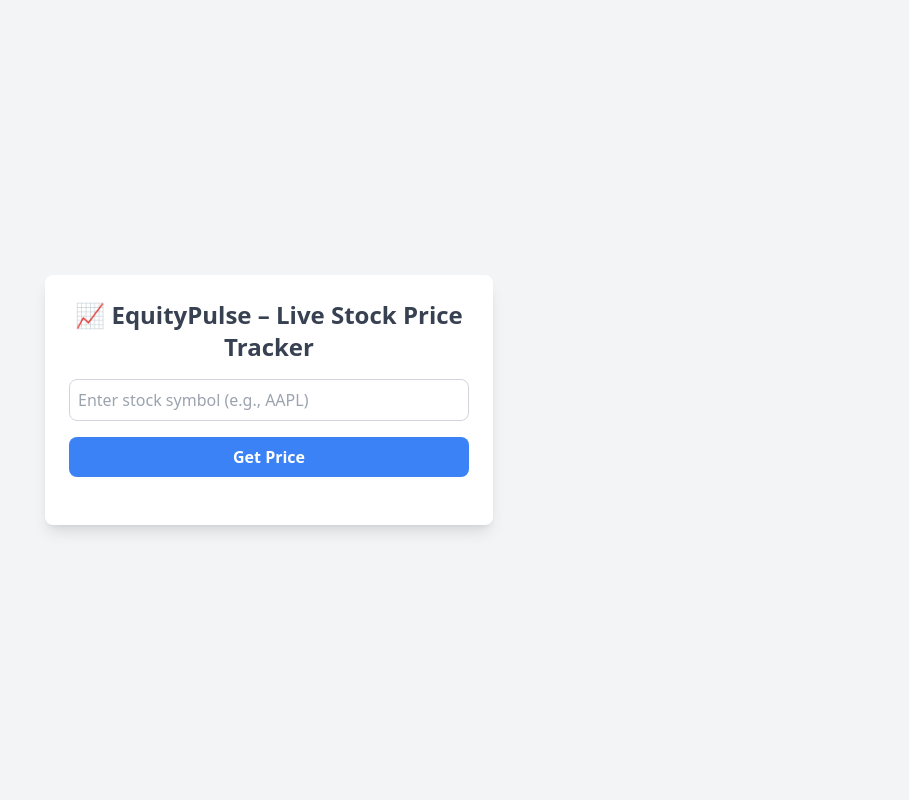
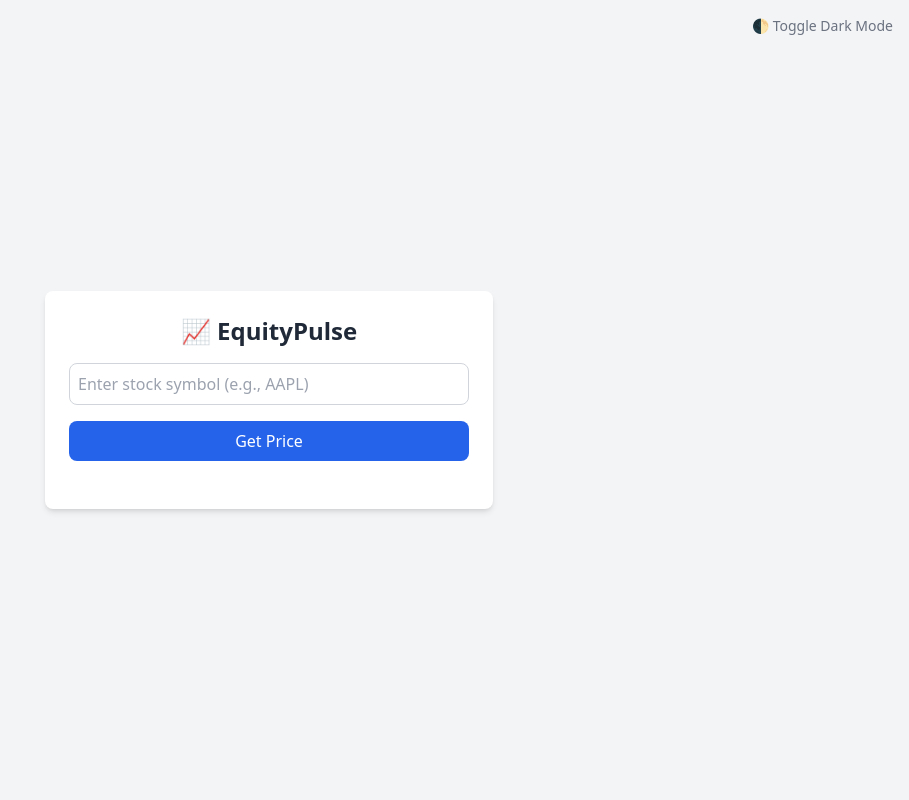
Before and after one commit to bhumi6633/EquityPulse, a Flask app: page / in a window 1280 px wide. Shown: the whole page, without its empty margins (371-1280 px from the left). Run offline with Flask 3, Linux system fonts and the light colour scheme; some libraries are stand-ins or nearby versions.

Commit message:
Update index.html

```diff
--- a/templates/index.html
+++ b/templates/index.html
@@ -1,37 +1,78 @@
 <!DOCTYPE html>
-<html lang="en">
+<html lang="en" class="transition-all duration-300">
 <head>
-    <meta charset="UTF-8">
-    <title>📈 EquityPulse – Stock Tracker</title>
-    <meta name="viewport" content="width=device-width, initial-scale=1.0">
+  <meta charset="UTF-8" />
+  <meta name="viewport" content="width=device-width, initial-scale=1.0" />
+  <title>EquityPulse</title>
   <script src="https://cdn.tailwindcss.com"></script>
+  <script src="https://cdn.jsdelivr.net/npm/chart.js"></script>
   <script src="https://code.jquery.com/jquery-3.6.0.min.js"></script>
+  <script>
+    if (localStorage.getItem('theme') === 'dark') {
+      document.documentElement.classList.add('dark');
+    }
+  </script>
 </head>
-<body class="bg-gray-100 flex items-center justify-center min-h-screen">
+<body class="bg-gray-100 dark:bg-gray-900 text-gray-800 dark:text-white min-h-screen flex flex-col items-center justify-center p-6">
 
-    <div class="bg-white p-6 rounded-lg shadow-lg w-full max-w-md text-center">
-        <h1 class="text-2xl font-bold text-gray-700 mb-4">📈 EquityPulse – Live Stock Price Tracker</h1>
+  <button onclick="toggleTheme()" class="absolute top-4 right-4 text-sm text-gray-500 hover:text-gray-900 dark:hover:text-white">
+    🌓 Toggle Dark Mode
+  </button>
 
+  <div class="bg-white dark:bg-gray-800 p-6 rounded-lg shadow-md w-full max-w-md text-center">
+    <h1 class="text-2xl font-bold mb-4 text-gray-800 dark:text-white">📈 EquityPulse</h1>
     <input id="stock-symbol" type="text" placeholder="Enter stock symbol (e.g., AAPL)"
-               class="w-full p-2 border border-gray-300 rounded-lg focus:outline-none focus:ring-2 focus:ring-blue-400">
-
-        <button onclick="getStockPrice()"
-                class="mt-4 w-full bg-blue-500 hover:bg-blue-600 text-white font-semibold p-2 rounded-lg transition">
+           class="w-full p-2 border border-gray-300 rounded-lg focus:outline-none focus:ring-2 focus:ring-blue-400 dark:bg-gray-700 dark:border-gray-600 dark:text-white">
+    <button onclick="getStockPrice()" class="mt-4 w-full bg-blue-600 hover:bg-blue-700 text-white p-2 rounded-lg">
       Get Price
     </button>
-
-        <div id="stock-result" class="mt-6 text-lg font-medium text-gray-700"></div>
+    <div id="stock-result" class="mt-6 text-lg font-medium"></div>
+    <canvas id="price-chart" class="mt-6 w-full h-64 hidden"></canvas>
+    <div id="recent-searches" class="mt-6 text-sm text-left"></div>
   </div>
 
   <script>
+    let chart = null;
+
+    function toggleTheme() {
+      const html = document.documentElement;
+      html.classList.toggle('dark');
+      localStorage.setItem('theme', html.classList.contains('dark') ? 'dark' : 'light');
+    }
+
+    function renderChart(labels, data) {
+      const ctx = document.getElementById("price-chart").getContext("2d");
+      if (chart) chart.destroy();
+      chart = new Chart(ctx, {
+        type: 'line',
+        data: {
+          labels: labels,
+          datasets: [{
+            label: 'Closing Price ($)',
+            data: data,
+            borderColor: 'rgb(59, 130, 246)',
+            tension: 0.3
+          }]
+        },
+        options: {
+          plugins: {
+            legend: { labels: { color: document.documentElement.classList.contains("dark") ? "white" : "black" }}
+          },
+          scales: {
+            x: { ticks: { color: document.documentElement.classList.contains("dark") ? "white" : "black" }},
+            y: { ticks: { color: document.documentElement.classList.contains("dark") ? "white" : "black" }}
+          }
+        }
+      });
+      $("#price-chart").removeClass("hidden");
+    }
+
     function getStockPrice() {
       const symbol = $("#stock-symbol").val().trim();
-            if (symbol === "") {
-                alert("Please enter a stock symbol.");
-                return;
-            }
+      if (!symbol) return alert("Please enter a stock symbol.");
+      updateRecentSearches(symbol);
 
-            $.post("/get_price", { symbol: symbol }, function(data) {
+      $.post("/get_price", { symbol }, function(data) {
         if (data.error) {
           $("#stock-result").html(`<span class="text-red-600">${data.error}</span>`);
         } else {
@@ -39,19 +80,50 @@
           const sign = data.change >= 0 ? "+" : "";
           $("#stock-result").html(`
             <div>
-                            <div class="text-gray-700 font-semibold">${data.name} (${data.symbol})</div>
+              <div class="font-semibold">${data.name} (${data.symbol})</div>
               <div class="text-2xl text-blue-600 mt-1">$${data.price}</div>
-                            <div class="${changeClass} text-sm mt-1">
+              <div class="mt-1 ${changeClass} text-sm">
                 ${sign}${data.change} (${sign}${data.percent_change}%)
               </div>
             </div>
           `);
+          $.post("/get_history", { symbol }, function(histData) {
+            if (!histData.error) {
+              renderChart(histData.dates, histData.prices);
             }
-            }).fail(function() {
+          });
+        }
+      }).fail(() => {
         $("#stock-result").html('<span class="text-red-600">Error fetching stock price.</span>');
       });
     }
+
+    function updateRecentSearches(symbol) {
+      let history = JSON.parse(localStorage.getItem("searchHistory") || "[]");
+      symbol = symbol.toUpperCase();
+      history = [symbol, ...history.filter(s => s !== symbol)].slice(0, 5);
+      localStorage.setItem("searchHistory", JSON.stringify(history));
+      renderRecentSearches();
+    }
+
+    function renderRecentSearches() {
+      const history = JSON.parse(localStorage.getItem("searchHistory") || "[]");
+      if (history.length) {
+        $("#recent-searches").html(`
+          <div class="text-gray-600 dark:text-gray-300 font-semibold mb-1">Recent Searches:</div>
+          <ul class="list-disc list-inside space-y-1">
+            ${history.map(s => `<li class="cursor-pointer text-blue-500 hover:underline" onclick="reSearch('${s}')">${s}</li>`).join("")}
+          </ul>
+        `);
+      }
+    }
+
+    function reSearch(symbol) {
+      $("#stock-symbol").val(symbol);
+      getStockPrice();
+    }
+
+    $(document).ready(() => renderRecentSearches());
   </script>
-
 </body>
 </html>
```
Lines whose indentation alone changed are shown as unchanged.
